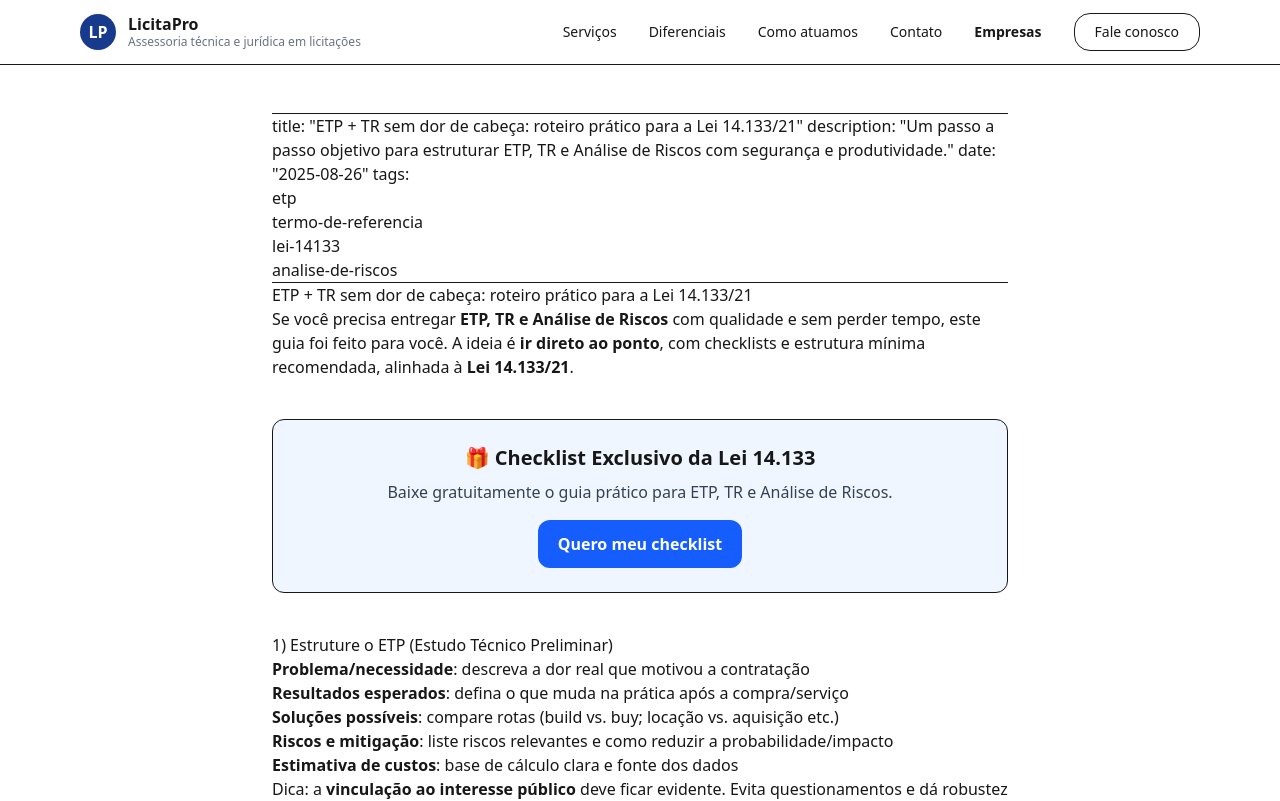
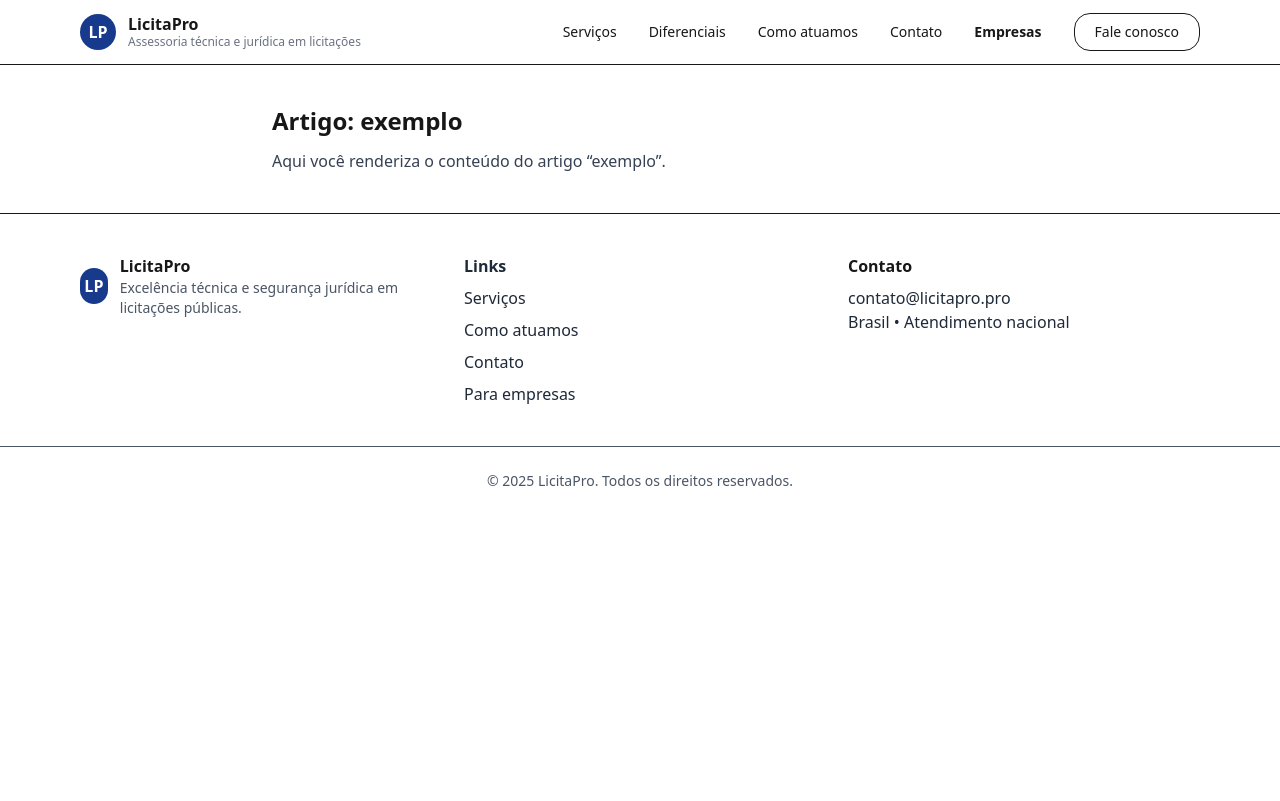
Before and after one commit to ordilafomagnossaojunior-dev/licitapro-site, a Next.js app: page /artigos/exemplo in a window 1280 px wide. Shown: the top 801 px of the page. Built offline with nearby package versions, Linux system fonts and the light colour scheme.

Commit message:
fix(artigos): ajusta tipos (params como Promise) p/ Next 15

```diff
--- a/src/app/artigos/[slug]/page.tsx
+++ b/src/app/artigos/[slug]/page.tsx
@@ -1,32 +1,38 @@
-import fs from "fs";
-import path from "path";
-import { MDXRemote } from "next-mdx-remote/rsc";
+// src/app/artigos/[slug]/page.tsx
+import type { Metadata } from "next";
 
-// Componente CTA de captura
-function DownloadCTA() {
+type Params = { slug: string };
+
+// Se você tem um loader de MDX/Markdown, importe/ajuste aqui
+// import { getArticleBySlug } from "@/lib/content";
+
+export async function generateMetadata(
+  { params }: { params: Promise<Params> }
+): Promise<Metadata> {
+  const { slug } = await params;
+
+  // Exemplo – troque por dados reais do artigo, se quiser
+  return {
+    title: `Artigo: ${slug} | LicitaPro`,
+    description: `Leitura do artigo ${slug}`,
+  };
+}
+
+export default async function ArticlePage(
+  { params }: { params: Promise<Params> }
+) {
+  const { slug } = await params;
+
+  // Exemplo simples (render estático). Substitua pelo seu renderer de MDX.
+  // const article = await getArticleBySlug(slug);
+  // return <ArticleRenderer content={article.content} />
+
   return (
-    <div className="p-6 my-10 bg-blue-50 border rounded-xl text-center">
-      <h3 className="text-xl font-bold">🎁 Checklist Exclusivo da Lei 14.133</h3>
-      <p className="mt-2 text-gray-700">
-        Baixe gratuitamente o guia prático para ETP, TR e Análise de Riscos.
+    <main className="mx-auto max-w-3xl px-4 py-10">
+      <h1 className="text-2xl font-bold">Artigo: {slug}</h1>
+      <p className="mt-3 text-gray-700">
+        Aqui você renderiza o conteúdo do artigo “{slug}”.
       </p>
-      <a
-        href="/checklists/checklist-14133.pdf"
-        className="inline-block mt-4 px-5 py-3 rounded-xl bg-blue-600 text-white font-semibold hover:bg-blue-700"
-      >
-        Quero meu checklist
-      </a>
-    </div>
+    </main>
   );
 }
-
-export default async function ArtigoPage({ params }: { params: { slug: string } }) {
-  const filePath = path.join(process.cwd(), "content", "artigos", `${params.slug}.mdx`);
-  const source = fs.readFileSync(filePath, "utf-8");
-
-  return (
-    <article className="max-w-3xl mx-auto px-4 py-12 prose prose-blue">
-      <MDXRemote source={source} components={{ DownloadCTA }} />
-    </article>
-  );
-}
```
